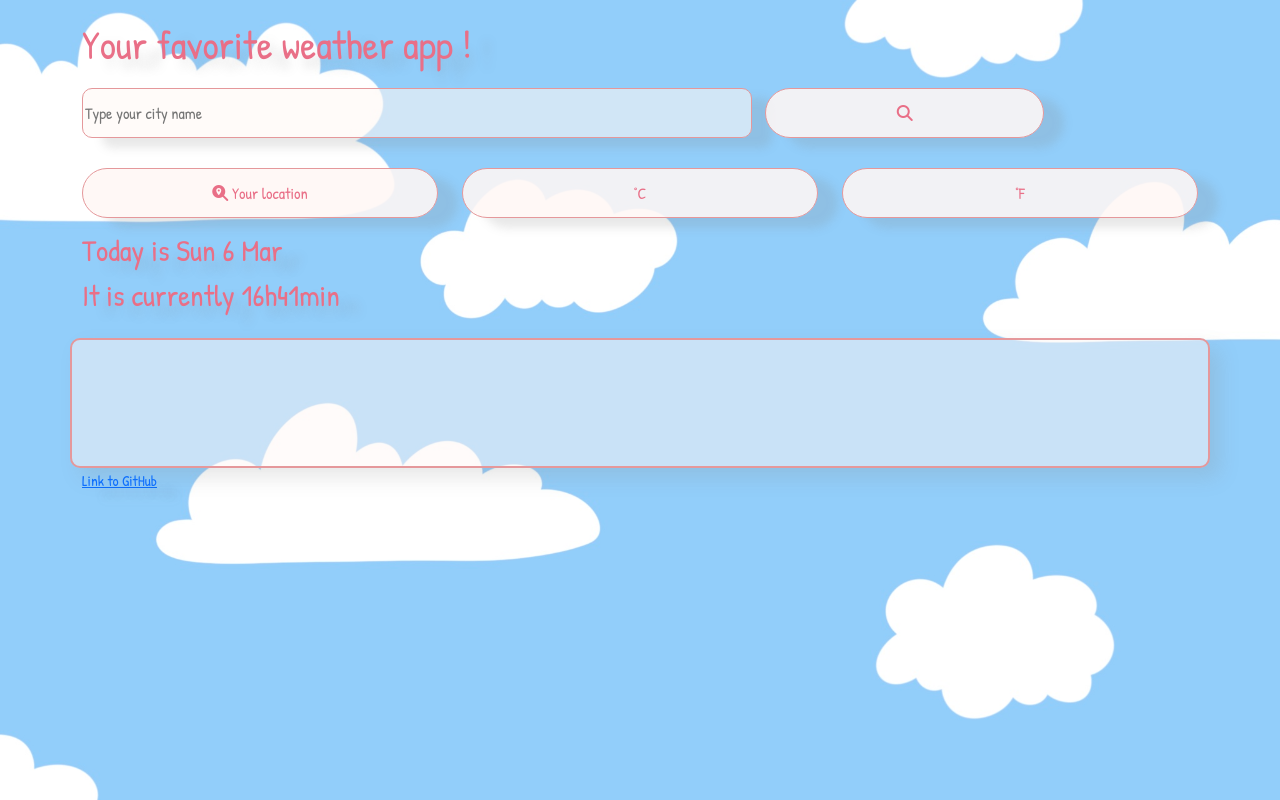
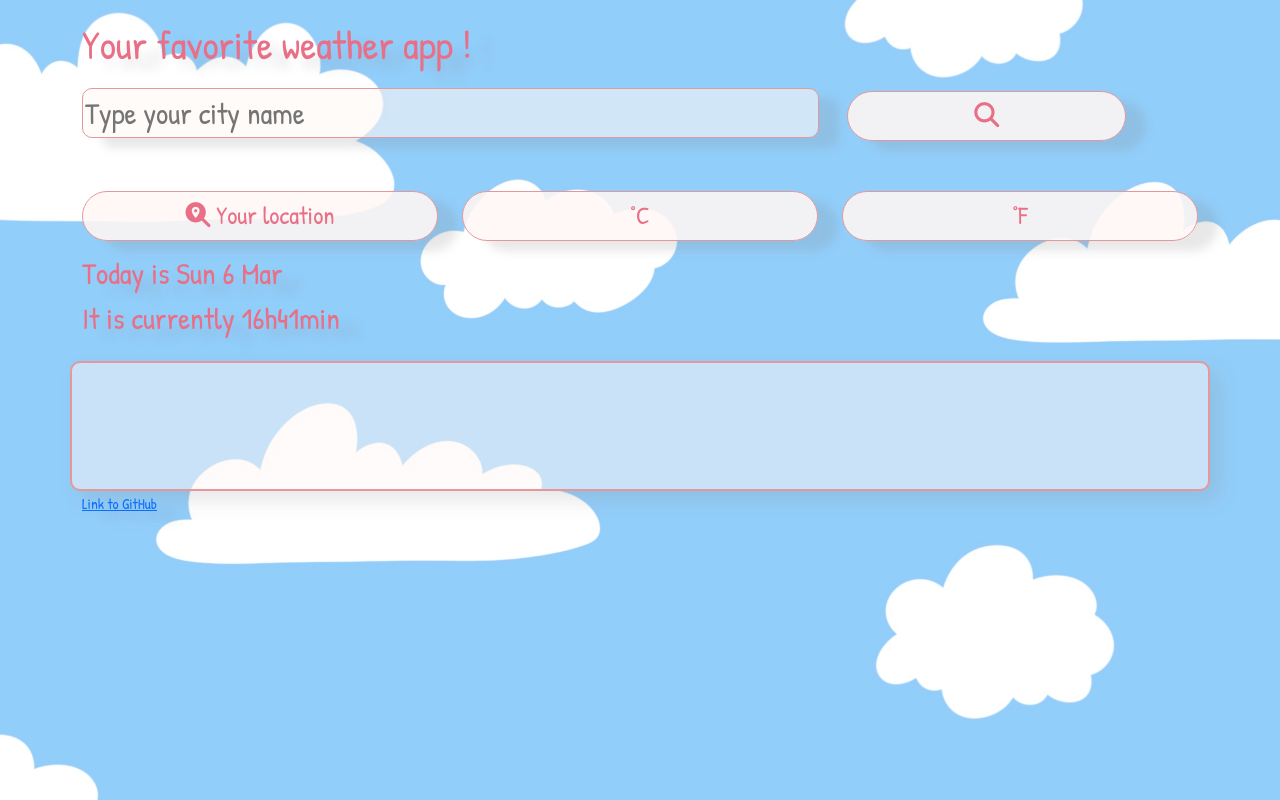
Before and after one commit to GoldFirePaw/Weather-App, a plain HTML site: page index.html in a window 1280 px wide. Drawn offline with nearby package versions, Linux system fonts and the light colour scheme.

Commit message:
Improved css

```diff
--- a/src/styles.css
+++ b/src/styles.css
@@ -16,9 +16,11 @@ h1 {
     background-color: #fff8f593;
     border: 1px solid #e5989b;
     border-radius: 10px;
-    width: 60%;
+    width: 66%;
     height: 50px;
     box-shadow: 20px 10px 10px rgba(128, 128, 128, 0.185);
+    margin-right: 15px;
+    font-size: 30px;
 }
 
 button {
@@ -28,6 +30,8 @@ button {
     width: 25%;
     height: 50px;
     box-shadow: 20px 10px 10px rgba(128, 128, 128, 0.185);
+    font-size: 25px;
+    margin-bottom: 20px;
 }
 
 button:hover {
```
